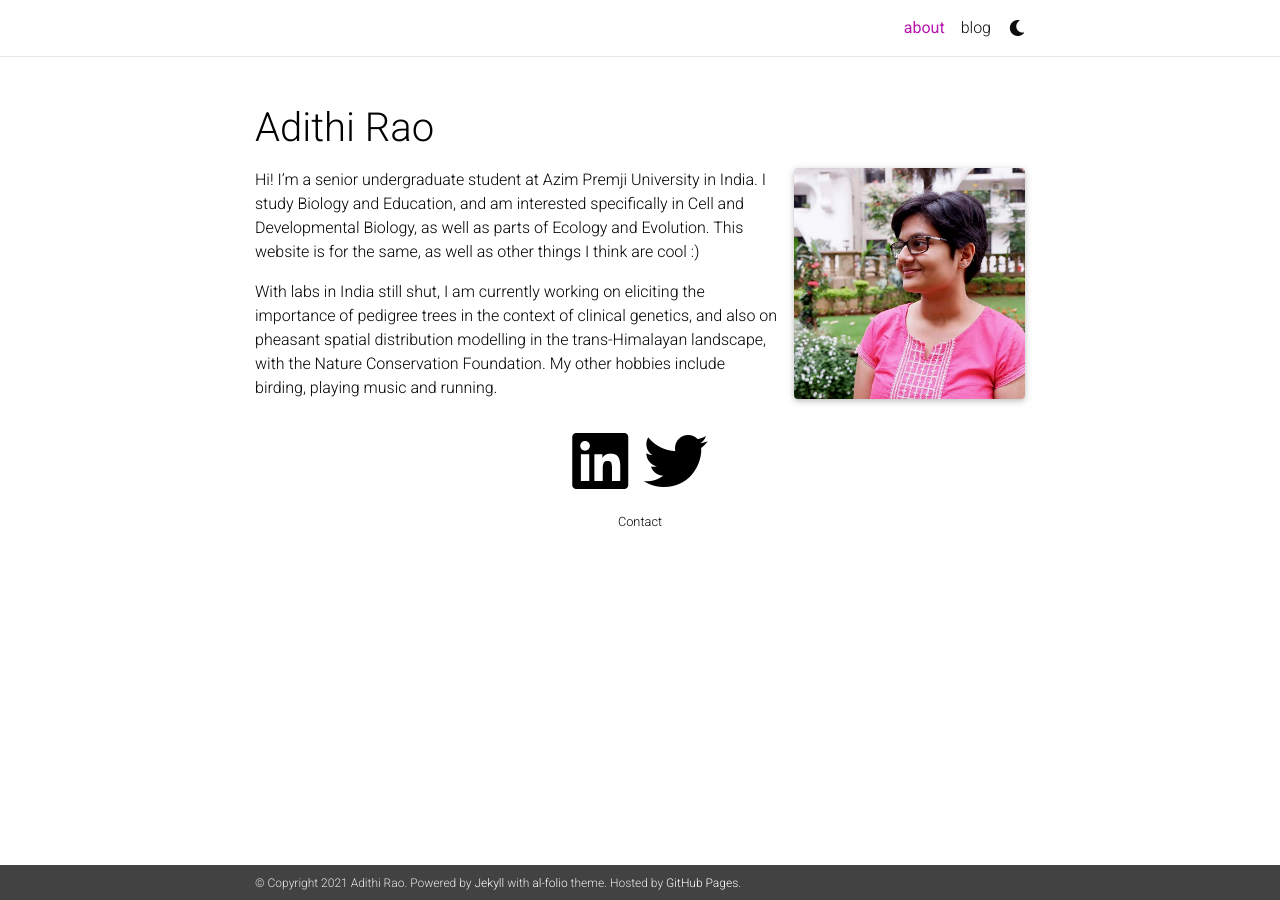
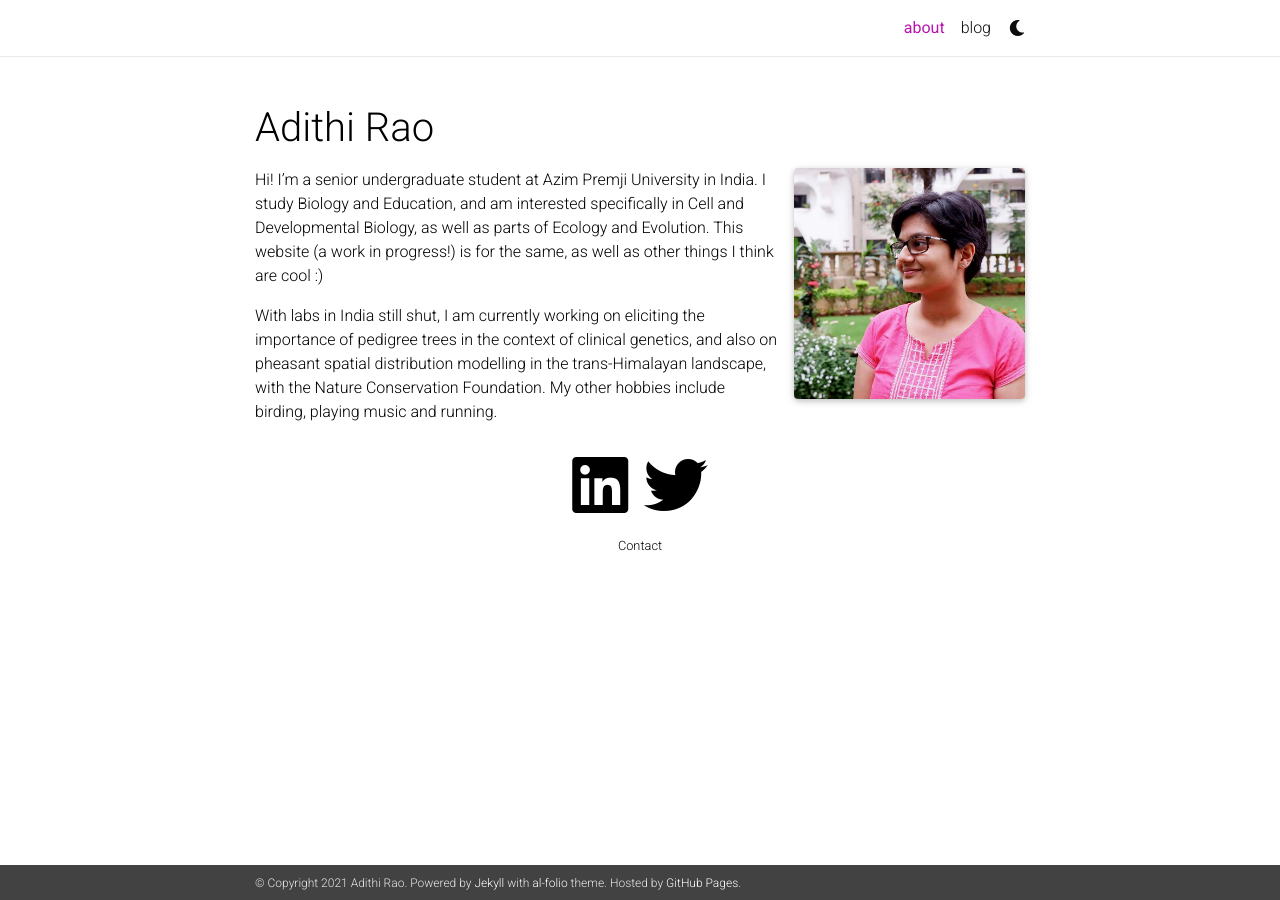
Before and after one commit to adithiirao/adithiirao.github.io, a Jekyll site: the page built from _pages/about.md, in a window 1280 px wide. Built offline with Jekyll 4.4.1, drawn with Linux system fonts in a browser that asks for light colours; nearby versions of some CDN libraries; comment, search, counter and statistics services are not loaded; a style sheet for code colours, icons or effects is not loaded.

Commit message:
Clarified work in progress

```diff
--- a/_pages/about.md
+++ b/_pages/about.md
@@ -15,6 +15,6 @@ selected_papers: false # includes a list of papers marked as "selected={true}"
 social: true  # includes social icons at the bottom of the page
 ---
 
-Hi! I'm a senior undergraduate student at Azim Premji University in India. I study Biology and Education, and am interested specifically in Cell and Developmental Biology, as well as parts of Ecology and Evolution. This website is for the same, as well as other things I think are cool :)
+Hi! I'm a senior undergraduate student at Azim Premji University in India. I study Biology and Education, and am interested specifically in Cell and Developmental Biology, as well as parts of Ecology and Evolution. This website (a work in progress!) is for the same, as well as other things I think are cool :)
 
 With labs in India still shut, I am currently working on eliciting the importance of pedigree trees in the context of clinical genetics, and also on pheasant spatial distribution modelling in the trans-Himalayan landscape, with the Nature Conservation Foundation. My other hobbies include birding, playing music and running.
```
